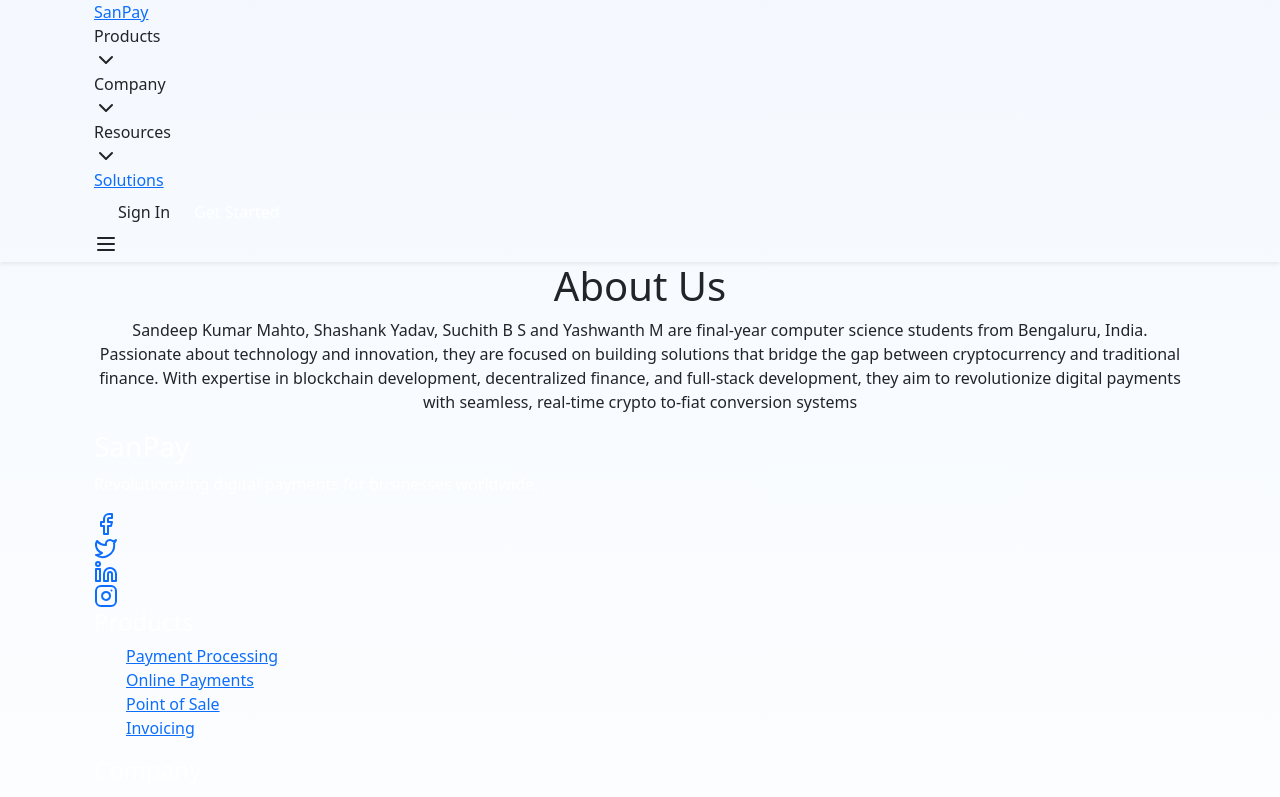
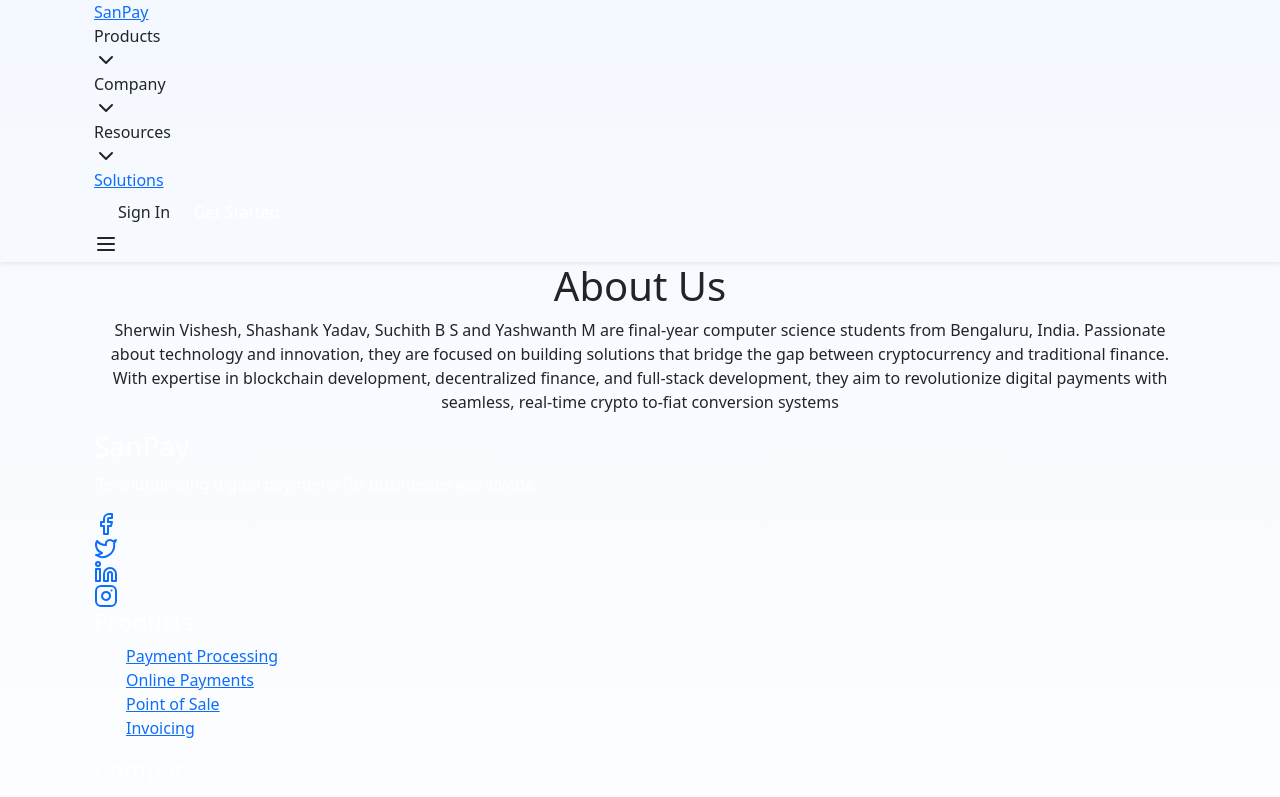
Before and after one commit to San-Pay/SanPay, a React (Vite) app: page /company/about in a window 1280 px wide. Shown: the top 797 px of the page. Built offline with nearby package versions, Linux system fonts and the light colour scheme.

Commit message:
Update AboutUs.tsx

```diff
--- a/src/pages2/company/AboutUs.tsx
+++ b/src/pages2/company/AboutUs.tsx
@@ -18,7 +18,7 @@ function AboutUs() {
             >
               <h1 className="text-5xl font-bold mb-6">About Us</h1>
               <p className="text-gray-600 max-w-2xl mx-auto text-justify">
-              Sandeep Kumar Mahto, Shashank Yadav, Suchith B S and   Yashwanth M are final-year computer science students from Bengaluru, India. Passionate about technology and innovation, they are focused on building solutions that bridge the gap between cryptocurrency and traditional finance. With expertise in blockchain development, decentralized finance, and full-stack development, they aim to revolutionize digital payments with seamless, real-time crypto to-fiat conversion systems
+              Sherwin Vishesh, Shashank Yadav, Suchith B S and   Yashwanth M are final-year computer science students from Bengaluru, India. Passionate about technology and innovation, they are focused on building solutions that bridge the gap between cryptocurrency and traditional finance. With expertise in blockchain development, decentralized finance, and full-stack development, they aim to revolutionize digital payments with seamless, real-time crypto to-fiat conversion systems
               </p>
             </motion.div>
           </div>
```
